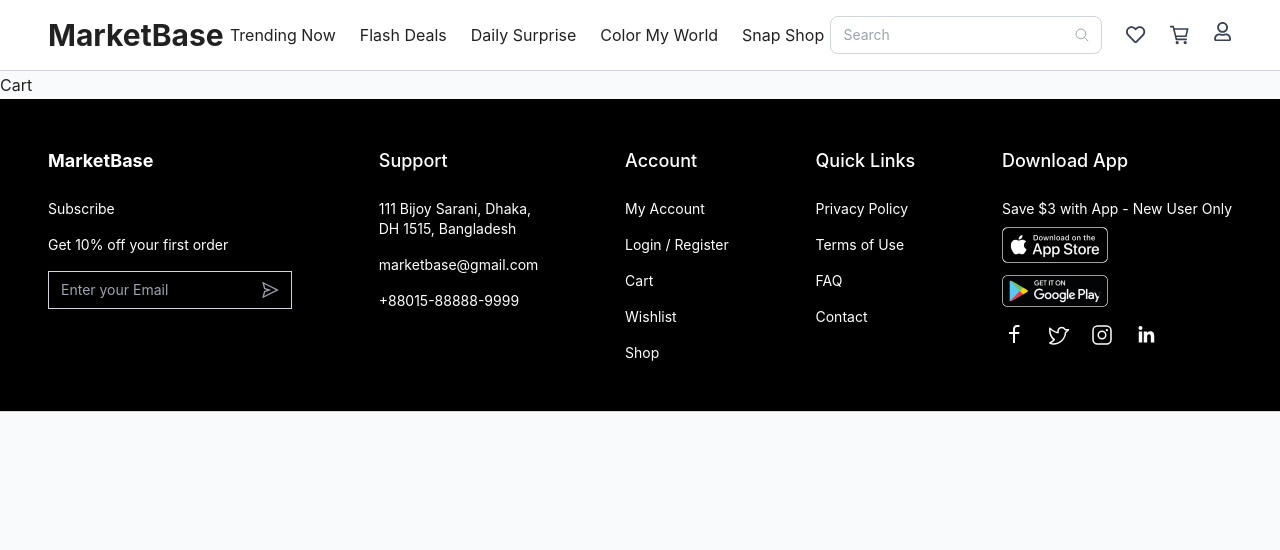
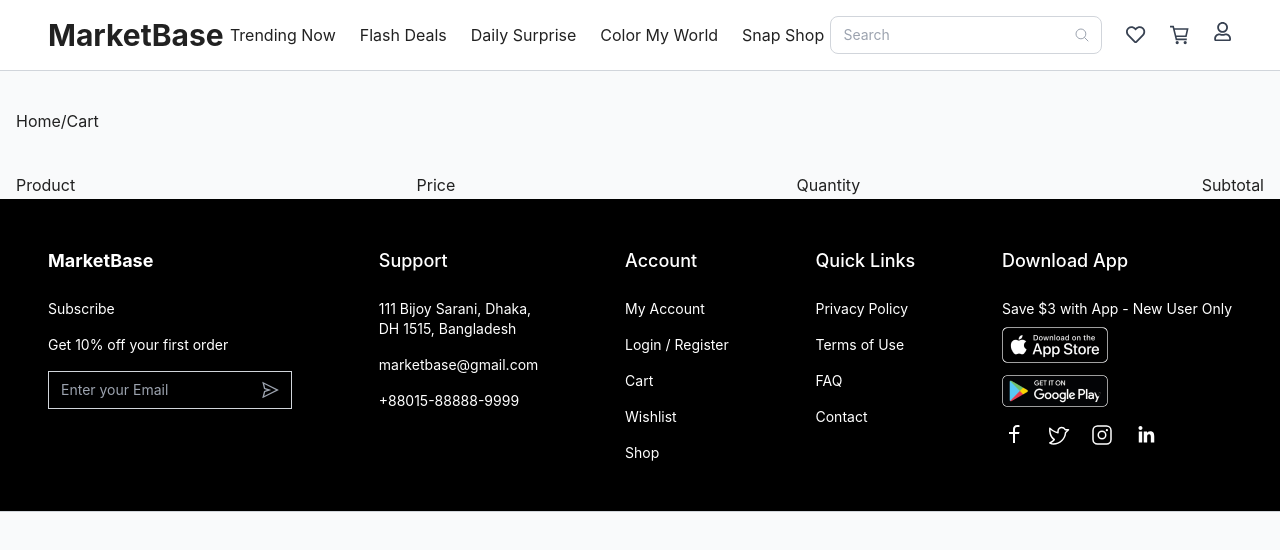
Before and after one commit to muskanmi/marketBase, a Next.js app in the folder frontend/: page /cart in a window 1280 px wide. Shown: the top 550 px of the page. Built offline with nearby package versions, Linux system fonts and the light colour scheme.

Commit message:
working on cart UI

```diff
--- a/frontend/pages/cart.js
+++ b/frontend/pages/cart.js
@@ -1,7 +1,22 @@
 import React from "react";
 
 const Cart = () => {
-  return <div>Cart</div>;
+  return (
+    <section className="container">
+      <div className="mt-9 mb-9">
+        <span>Home</span>
+        <span>/</span>
+        <span>Cart</span>
+      </div>
+
+      <div className="flex justify-between items-center">
+        <div>Product</div>
+        <div>Price</div>
+        <div>Quantity</div>
+        <div>Subtotal</div>
+      </div>
+    </section>
+  );
 };
 
 export default Cart;
```
